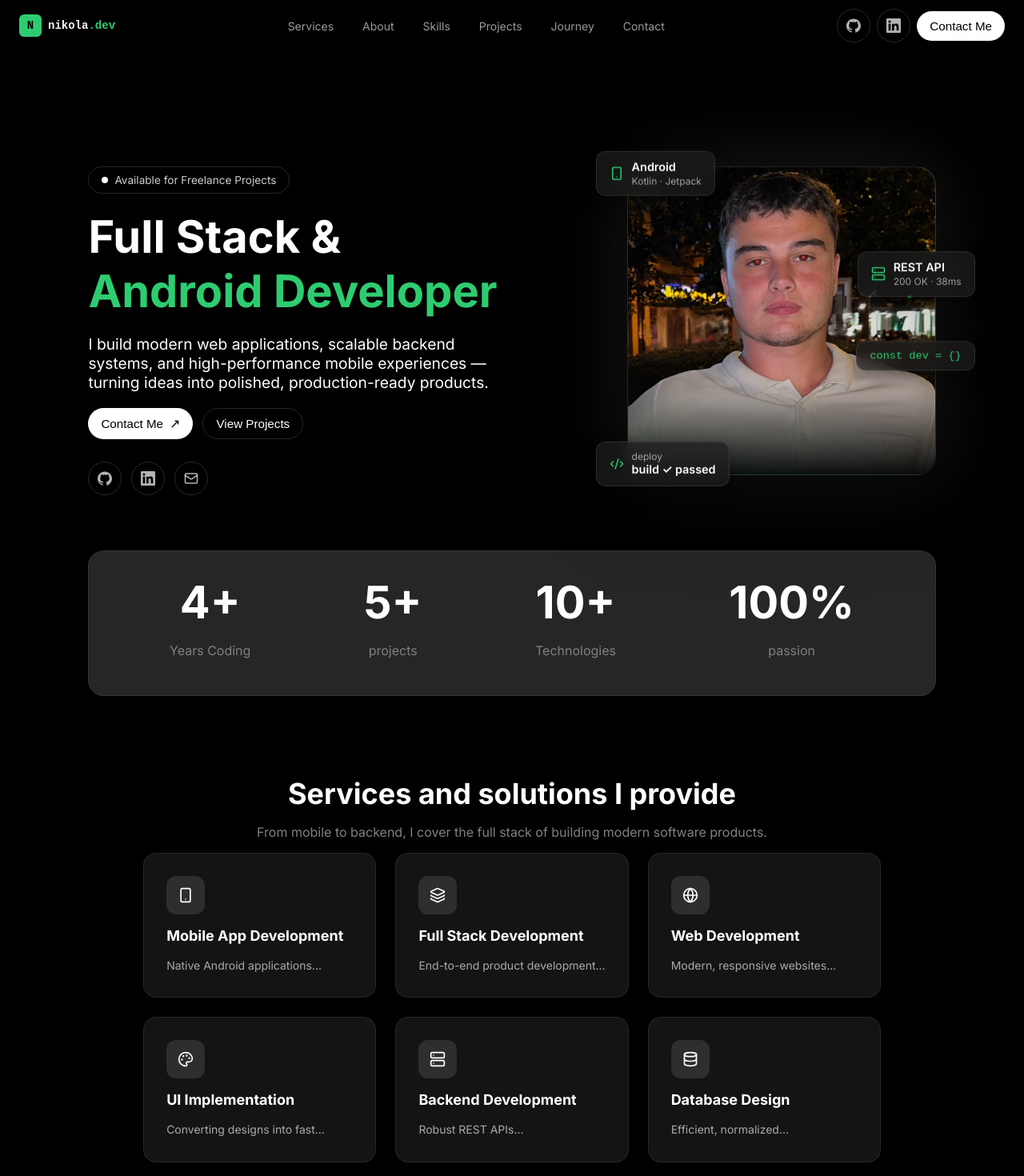
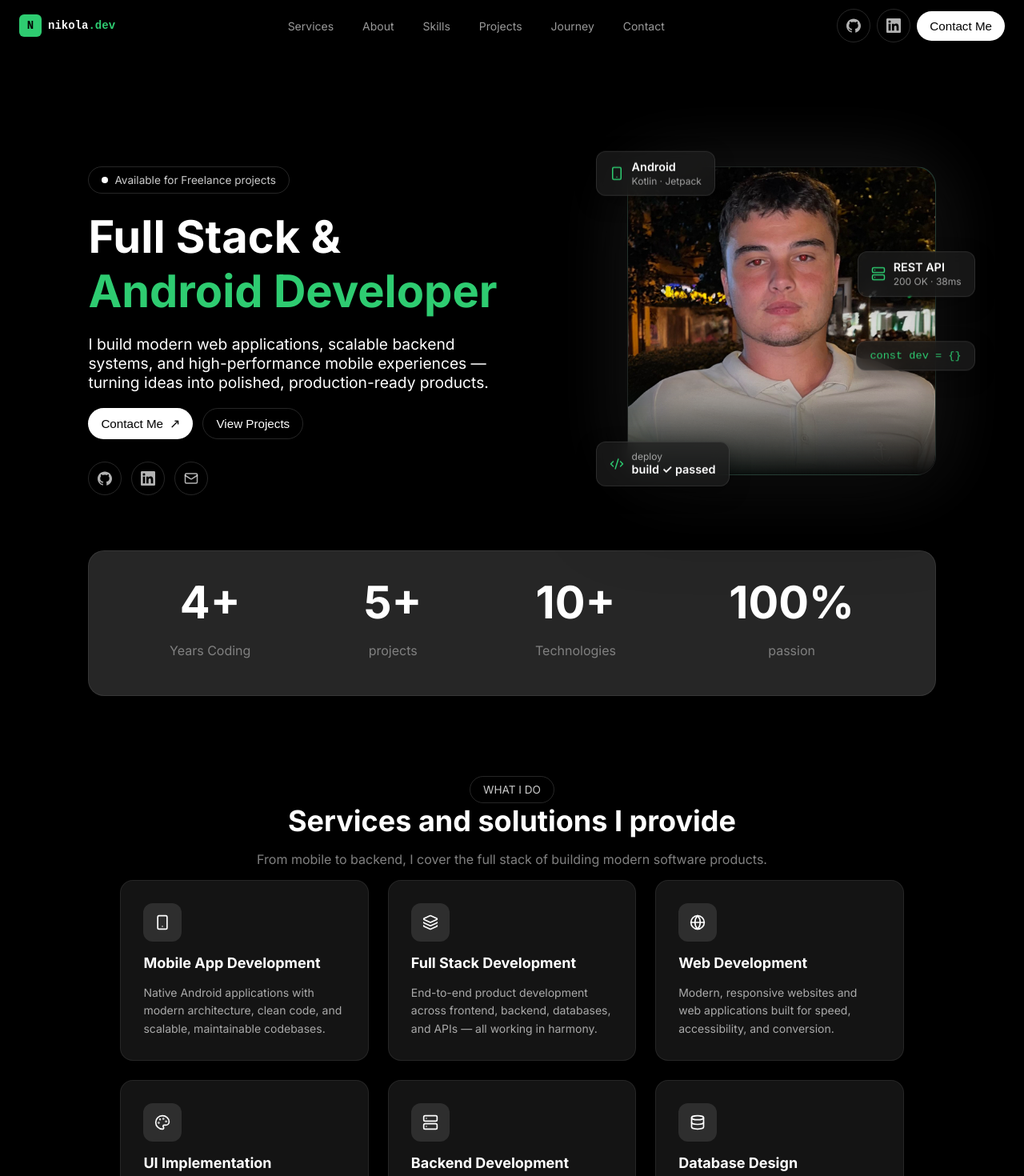
Before and after one commit to nikolavujovic04/Portfolio, a React (Vite) app in the folder frontend/: page / in a window 1280 px wide. Shown: the top 1470 px of the page at 80% size. Built offline with nearby package versions, Linux system fonts and the light colour scheme.

Commit message:
Kreirana TopButton komponenta

```diff
--- /dev/null
+++ b/frontend/src/components/TopButton.tsx
@@ -0,0 +1,12 @@
+import '../styles/topbtn.css'
+
+const TopButton = ({dot, text}: {dot: boolean, text: string}) => {
+  return(
+    <div className='hero_badge'>
+      {dot && <span className='hero_badge_dot'></span>}
+      {text}
+    </div>
+  )
+}
+
+export default TopButton
--- a/frontend/src/sections/HeroSection.tsx
+++ b/frontend/src/sections/HeroSection.tsx
@@ -3,15 +3,13 @@ import ContactButton from '../components/ContactButton'
 import heroImage from '../assets/slika.jpg'
 import { Smartphone, Server, Code2, Mail } from 'lucide-react'
 import { GithubIcon, LinkedinIcon } from '../components/icons'
+import TopButton from '../components/TopButton'
 
 const HeroSection = () => {
   return(
     <section className='hero'>
       <div className='hero_left'>
-        <div className='hero_badge'>
-          <span className='hero_badge_dot'></span>
-          Available for Freelance Projects
-        </div>
+        <TopButton dot = {true} text = "Available for Freelance projects"/>
         <h1>Full Stack & <br />
         <span>Android Developer</span></h1>
         <p className='hero_subtitle'>
--- a/frontend/src/sections/ServiceSection.tsx
+++ b/frontend/src/sections/ServiceSection.tsx
@@ -1,21 +1,23 @@
 import '../styles/service.css'
 import ServiceCard from '../components/ServiceCard'
 import { Smartphone, Layers, Globe, Palette, Server, Database } from 'lucide-react'
+import TopButton from '../components/TopButton'
 
 
 const card = [
-  { title: "Mobile App Development", text: "Native Android applications...", icon: <Smartphone size={20} color="white" /> },
-  { title: "Full Stack Development", text: "End-to-end product development...", icon: <Layers size={20} color="white" /> },
-  { title: "Web Development", text: "Modern, responsive websites...", icon: <Globe size={20} color="white" /> },
-  { title: "UI Implementation", text: "Converting designs into fast...", icon: <Palette size={20} color="white" /> },
-  { title: "Backend Development", text: "Robust REST APIs...", icon: <Server size={20} color="white" /> },
-  { title: "Database Design", text: "Efficient, normalized...", icon: <Database size={20} color="white" /> },
+  { title: "Mobile App Development", text: "Native Android applications with modern architecture, clean code, and scalable, maintainable codebases.", icon: <Smartphone size={20} color="white" /> },
+  { title: "Full Stack Development", text: "End-to-end product development across frontend, backend, databases, and APIs — all working in harmony.", icon: <Layers size={20} color="white" /> },
+  { title: "Web Development", text: "Modern, responsive websites and web applications built for speed, accessibility, and conversion.", icon: <Globe size={20} color="white" /> },
+  { title: "UI Implementation", text: "Converting designs into fast, pixel-perfect, responsive interfaces with smooth micro-interactions.", icon: <Palette size={20} color="white" /> },
+  { title: "Backend Development", text: "Robust REST APIs, authentication, databases, and third-party integrations built to scale.", icon: <Server size={20} color="white" /> },
+  { title: "Database Design", text: "Efficient, normalized, and scalable data structures that keep your application fast and reliable.", icon: <Database size={20} color="white" /> },
 ]
 
 
 const ServiceSection = () =>{
   return(
     <div className="service">
+      <TopButton dot = {false} text = "WHAT I DO"></TopButton>
       <div className="text_service">
         <h2 className="title">Services and solutions I provide</h2>
         <p className="text">From mobile to backend, I cover the full stack of building modern software products.</p>
--- /dev/null
+++ b/frontend/src/styles/topbtn.css
@@ -0,0 +1,17 @@
+.hero_badge{
+  display: flex;
+  align-items: center;
+  gap: 8px;
+  padding: 8px 16px;
+  border-radius: 999px;
+  border: 1px solid rgba(255, 255, 255, 0.15);
+  font-size: 0.85rem;
+  color: rgba(255, 255, 255, 0.8);
+}
+
+.hero_badge_dot{
+  width: 8px;
+  height: 8px;
+  border-radius: 50%;
+  background: #fff;
+}
```
